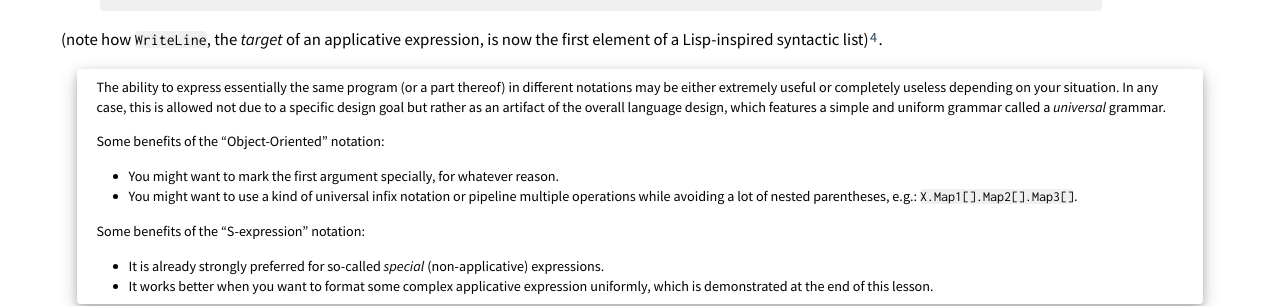
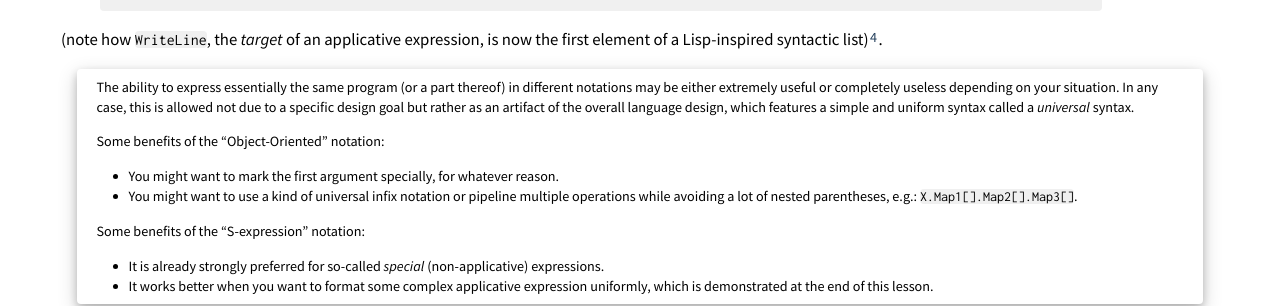
Before and after one commit to rusini/manool, a Jekyll site: the page built from tutorial/lesson-1.md, in a window 1280 px wide and 900 px high, scrolled down 1369 px. Shown: the part 182-488 px from the top of the window. Built offline with Jekyll 4.4.1, drawn with Linux system fonts in a browser that asks for light colours.

Commit message:
grammar -> syntax

```diff
--- a/tutorial/lesson-1.md
+++ b/tutorial/lesson-1.md
@@ -86,7 +86,7 @@ The following two alternative "Hello World" implementations are equivalent to th
 <aside markdown="1">
 The ability to express essentially the same program (or a part thereof) in different notations may be either extremely useful or completely useless depending on
 your situation. In any case, this is allowed not due to a specific design goal but rather as an artifact of the overall language design, which features a simple
-and uniform grammar called a *universal* grammar.
+and uniform syntax called a *universal* syntax.
 
 Some benefits of the "Object-Oriented" notation:
   * You might want to mark the first argument specially, for whatever reason.
```
